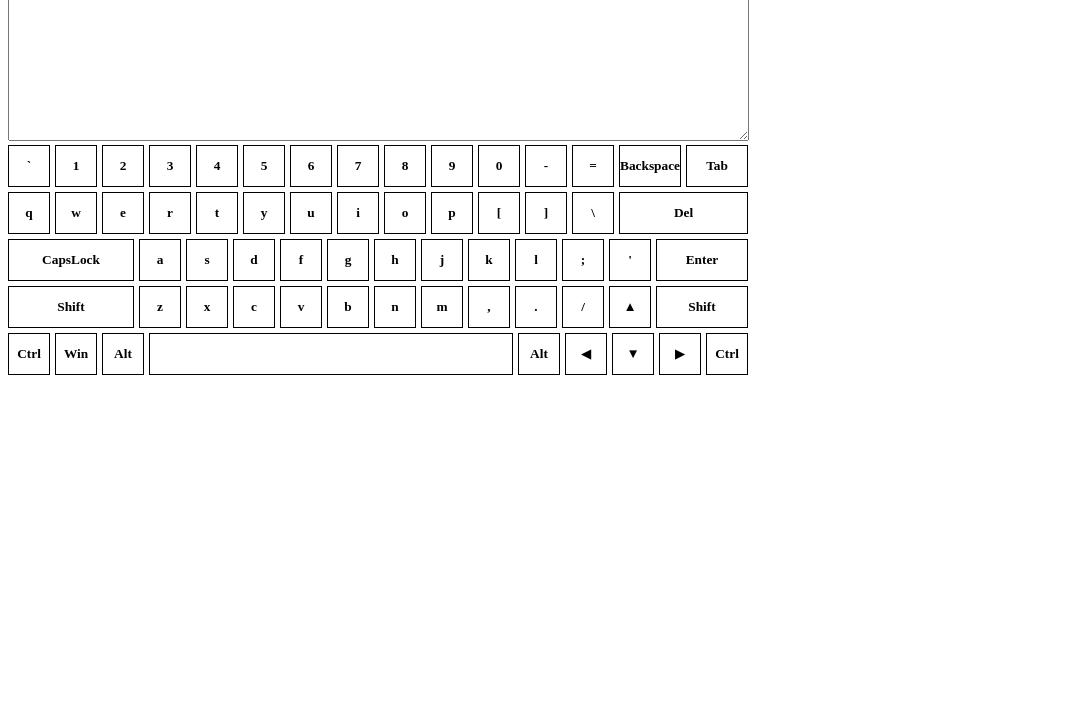
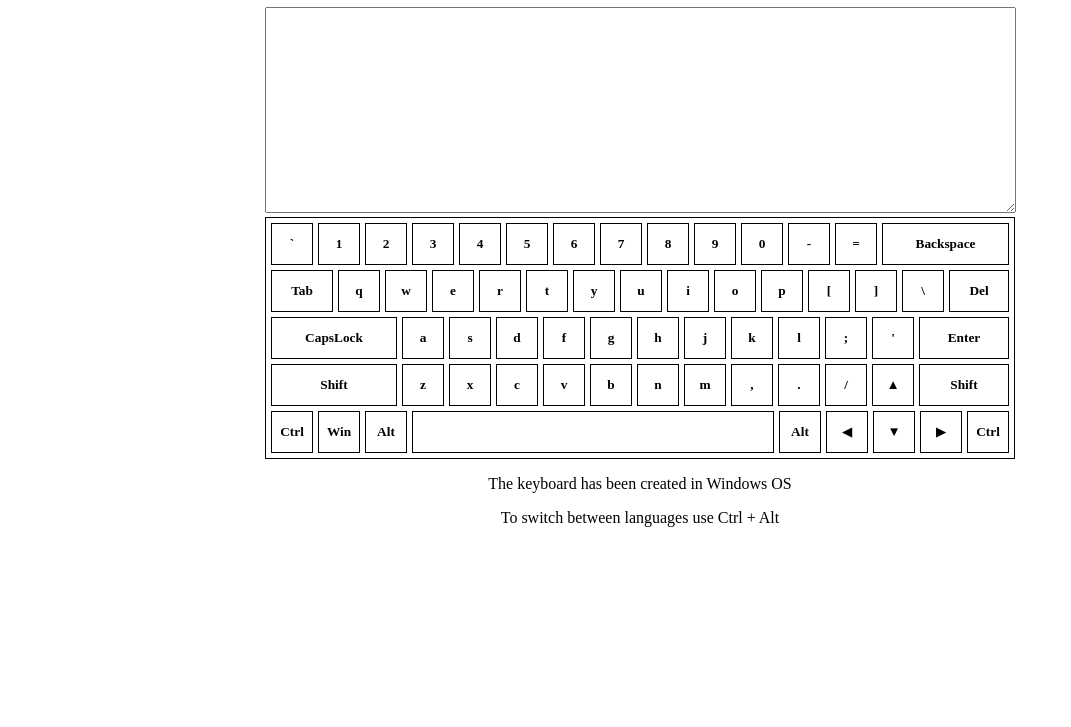
Before and after one commit to naumalex/virtual-keyboard, a plain HTML site: page index.html in a window 1280 px wide. Shown: the part 73-800 px from the top of the page, without its empty margins (0-1071 px from the left). Drawn offline with Linux system fonts and the light colour scheme.

Commit message:
feat: center keyboard, add header and notes text

```diff
--- a/src/index.js
+++ b/src/index.js
@@ -87,12 +87,18 @@ class Keyboard {
   render() {
     const isCapsLockOn = this.isCapsLockOn();
     document.body.innerHTML = '';
-    let element = document.createElement('textarea');
+    let keyboardWrapperElement = document.createElement('div');
+    keyboardWrapperElement.className = 'keyboard-wrapper';
+    let element = document.createElement('h1');
+    element.className = 'header';
+    element.textContent = 'Virtual keyboard';
+    keyboardWrapperElement.appendChild(element);
+    element = document.createElement('textarea');
     element.className = 'keyboard-display';
     element.readOnly = true;
     element.textContent = sessionStorage.getItem('valueDisplayedInDisplayArea') || '';
     sessionStorage.setItem('valueDisplayedInDisplayArea', '');
-    document.body.append(element);
+    keyboardWrapperElement.appendChild(element);
     element = document.createElement('div');
     element.className = 'keyboard';
     let keyboardHtml = '';
@@ -103,7 +109,16 @@ class Keyboard {
       },
     );
     element.innerHTML = keyboardHtml;
-    document.body.append(element);
+    keyboardWrapperElement.appendChild(element);
+    element = document.createElement('p');
+    element.className = 'notes';
+    element.textContent = 'The keyboard has been created in Windows OS'
+    keyboardWrapperElement.appendChild(element);
+    element = document.createElement('p');
+    element.className = 'notes';
+    element.textContent = 'To switch between languages use Ctrl + Alt';
+    keyboardWrapperElement.appendChild(element);
+    document.body.append(keyboardWrapperElement);
   }
 
   renderPressedKey(code, isShiftPressed) {
--- a/styles.css
+++ b/styles.css
@@ -1,13 +1,20 @@
+.keyboard-wrapper {
+  margin: 0 auto;
+  text-align: center;
+  width: 750px;
+}
+
 .keyboard {
   display: flex;
   flex-wrap: wrap;
-  width: 740px;
   gap: 5px;
   font-size: smaller;
+  border: 1px solid;
+  padding: 5px;
 }
 
 .keyboard-display {
-  width: 735px;
+  width: 745px;
   height: 200px;
 }
 
```
